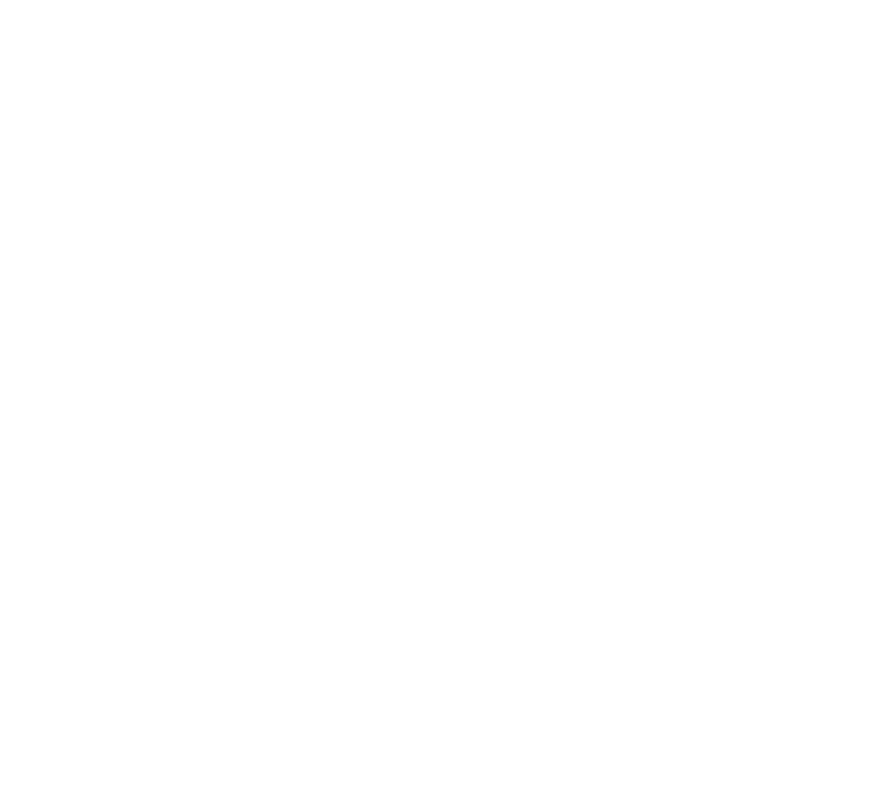
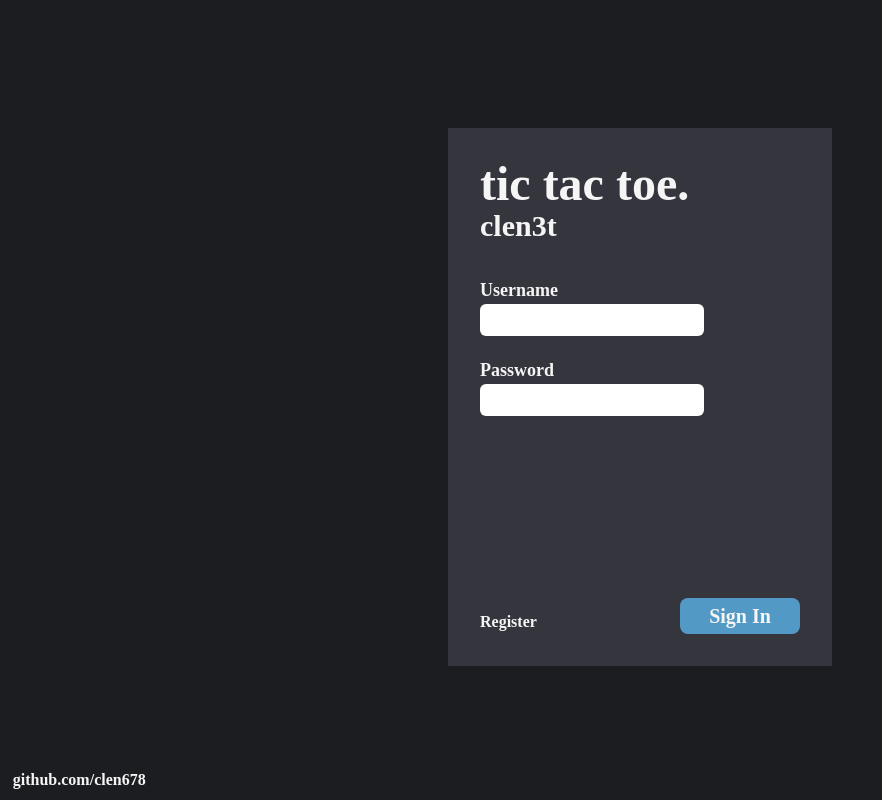
Before and after one commit to clen678/clen3t, a React (Create React App) app in the folder clen3t-web/: page /login in a window 1280 px wide. Before the commit this address had no page. Shown: the whole page, without its empty margins (0-882 px from the left). Built offline with nearby package versions, Linux system fonts and the light colour scheme; the HTML template or start-up script is replaced by a standard one.

Commit message:
adding login and leaderboard improvements

```diff
--- a/clen3t-web/src/App.js
+++ b/clen3t-web/src/App.js
@@ -4,7 +4,8 @@ import { useEffect, useState } from 'react';
 import { BrowserRouter, Routes, Route } from 'react-router-dom';
 import Start from './pages/Start';
 import Game from './pages/Game';
-// import Footer from './components/Footer';
+import Login from './pages/Login';
+import { LoginContextProvider } from './context/LoginContextProvider';
 
 
 function App() {
@@ -27,11 +28,13 @@ function App() {
 
   return (
     <BrowserRouter>
-      <Routes>
-        <Route path="/" element={<Start />} />
-        {/* <Route path="login" element={<Login />} /> */}
-        <Route path="game" element={<Game />} />
-      </Routes>
+      <LoginContextProvider>
+        <Routes>
+          <Route path="/" element={<Start />} />
+          <Route path="login" element={<Login />} />
+          <Route path="game" element={<Game />} />
+        </Routes>
+      </LoginContextProvider>
     </BrowserRouter>
   );
 }
--- a/clen3t-web/src/components/Header.jsx
+++ b/clen3t-web/src/components/Header.jsx
@@ -1,7 +1,14 @@
-import StdButton from  "../components/StdButton.jsx"
+import StdButton from "../components/StdButton.jsx"
+import LoginContext from "../context/LoginContext";
+import { useContext } from "react";
 
 const Header = ({ username }) => {
 
+    const { setCurrentUser, currentUser } = useContext(LoginContext);
+
+    const signOut = () => {
+        setCurrentUser();
+    }
 
     return (
         <div className="w-full h-[10%] px-[10%] flex items-center justify-between">
@@ -13,7 +20,13 @@ const Header = ({ username }) => {
 
             <div className="flex flex-row gap-8 items-center">
                 <h2 className="text-2xl ">{username}</h2>
-                <StdButton text={"Sign In"} link={"/"}></StdButton>
+                {currentUser
+                    ? (
+                        <button className="text-xl py-1 px-6 rounded-lg w-[7.5rem] text-center bg-primary-red hover:bg-primary-red-dark active:bg-primary-red-darker" onClick={signOut}>Sign Out</button>
+                    )
+                    : (
+                        <StdButton text={"Sign In"} link={"/login"}></StdButton>
+                    )}
             </div>
 
         </div>
--- a/clen3t-web/src/components/LeaderboardCard.jsx
+++ b/clen3t-web/src/components/LeaderboardCard.jsx
@@ -1,10 +1,14 @@
+import LoginContext from "../context/LoginContext";
+import { useContext } from "react";
+
 const LeaderboardCard = ({user}) => {
 
+    const { currentUser } = useContext(LoginContext);
     const username = user.username;
     const score = user.highscore;
 
     return (
-        <div className="flex justify-between bg-primary-background-lighter rounded-md px-6 py-1">
+        <div className={`flex justify-between rounded-md px-6 py-1 ${ currentUser && currentUser.username == username ? `bg-[#e7b734] text-[#463712]` : `bg-primary-background-lighter`}`}>
             <p>{username}</p>
             <p>{score}</p>
         </div>
--- /dev/null
+++ b/clen3t-web/src/context/LoginContext.jsx
@@ -0,0 +1,5 @@
+import React from 'react';
+
+const LoginContext = React.createContext(null);
+
+export default LoginContext;
--- /dev/null
+++ b/clen3t-web/src/context/LoginContextProvider.jsx
@@ -0,0 +1,21 @@
+import LoginContext from "./LoginContext.jsx"
+import { useState, useEffect } from "react";
+
+export function LoginContextProvider({ children }) {
+
+    const [currentUser, setCurrentUser] = useState();
+
+
+    const contextValue = {
+        currentUser,
+        setCurrentUser,
+    }
+
+    return (
+        <LoginContext.Provider value={contextValue}>
+            {children}
+        </LoginContext.Provider>
+     );
+}
+
+export default LoginContextProvider;
--- a/clen3t-web/src/pages/Game.jsx
+++ b/clen3t-web/src/pages/Game.jsx
@@ -1,18 +1,22 @@
 import Header from "../components/Header";
 import Footer from "../components/Footer";
 import StdButton from "../components/StdButton";
-import { useEffect, useState } from "react";
+import { useEffect, useState, useContext } from "react";
 import api from '../api/axiosConfig'
 import LeaderboardCard from "../components/LeaderboardCard";
+import LoginContext from "../context/LoginContext";
+import { useNavigate } from "react-router-dom";
 
 const Game = () => {
 
-    const [username, setUsername] = useState("Guest");
+    // const [username, setUsername] = useState("Guest");
     const [turn, setTurn] = useState("Your turn")
     const background = "bg-primary-background-light rounded-lg px-5 pt-3"
     const menuText = "text-xl"
+    const navigate = useNavigate();
 
     const [users, setUsers] = useState();
+    const { currentUser } = useContext(LoginContext);
 
     useEffect(() => {
       const fetchUsers = async () => {
@@ -20,20 +24,21 @@ const Game = () => {
           const response = await api.get("/api/users");
           setUsers(response.data);
           console.log("fetched users:", response.data);
+            console.log("current user is:", currentUser)
         } catch (error) {
           console.error("Error fetching users:", error);
         }
       };
 
       fetchUsers();
-    }, []);
+    }, [currentUser]);
 
     return (
         <div className="bg-primary-background w-full h-screen text-primary-text font-serif font-semibold">
 
             {/* content */}
             <div className="h-[96%] flex flex-col items-center">
-                <Header username={username} />
+                <Header username={currentUser ? currentUser.username : "Guest"} />
 
                 <div className="flex justify-between w-[50%] gap-5">
 
--- /dev/null
+++ b/clen3t-web/src/pages/Login.jsx
@@ -0,0 +1,80 @@
+import { Link, useNavigate } from "react-router-dom";
+import Footer from "../components/Footer";
+import StdButton from "../components/StdButton";
+import { useState, useContext, useEffect } from "react";
+import api from '../api/axiosConfig'
+import LoginContext from "../context/LoginContext";
+
+const Login = () => {
+
+    const labelStyle = "text-lg"
+    const inputStyle = "text-primary-background px-2 rounded-md border-transparent outline-none mb-5 h-8"
+
+    const [username, setUsername] = useState("");
+    const [password, setPassword] = useState("");
+    const [users, setUsers] = useState();
+    const { currentUser, setCurrentUser, } = useContext(LoginContext);
+    const navigate = useNavigate();
+
+    const handleSubmit = async (e) => {
+        console.log("pressed login")
+        e.preventDefault();
+        try {
+            const response = await api.get("/api/users");
+            setUsers(response.data);
+
+            console.log("fetched users:", response.data);
+
+            const user = response.data.find((u) => u.username === username && u.password === password);
+
+            if(user){
+                console.log("found user:", user);
+                setCurrentUser(user);
+            } else {
+                console.log("no users found for login details:", username, password)
+            }
+
+        } catch (error) {
+            console.error("Error fetching users/login:", error);
+        }
+    };
+
+    // navigate when currentUser is updated
+    useEffect(() => {
+        if (currentUser) {
+            console.log("currentUser set:", currentUser.username);
+            navigate("/game");
+        }
+    }, [currentUser]);
+
+    return (
+        <div className="bg-primary-background w-full h-screen text-primary-text font-serif font-semibold">
+            <div className="flex justify-center h-[96%]">
+
+                <form action="" className="mt-[10%] w-[30%] h-[70%] flex flex-col justify-between bg-primary-background-light px-8 py-8" onSubmit={handleSubmit}>
+                    <div>
+                        <h1 className="text-5xl">tic tac toe.</h1>
+                        <h2 className="text-3xl ">clen3t</h2>
+
+                        <div className="flex flex-col w-[70%] my-[10%]">
+                            <label htmlFor="username" className={labelStyle}>Username</label>
+                            <input type="text" id="username" className={inputStyle} onChange={(e) => setUsername(e.target.value)} value={username} required />
+
+                            <label htmlFor="password" className={labelStyle}>Password</label>
+                            <input type="text" id="password" className={inputStyle} onChange={(e) => setPassword(e.target.value)} value={password} required />
+                        </div>
+                    </div>
+
+                    <div className="flex justify-between items-end">
+                        <Link to="/register" className="hover:text-primary-blue active:text-primary-blue-darker">Register</Link>
+                        <button type="submit" className="text-xl py-1 px-6 rounded-lg w-[7.5rem] text-center bg-primary-blue hover:bg-primary-blue-dark active:bg-primary-blue-darker">Sign In</button>
+                    </div>
+                </form>
+            </div>
+
+            <Footer />
+        </div>
+     );
+}
+
+export default Login;
```
